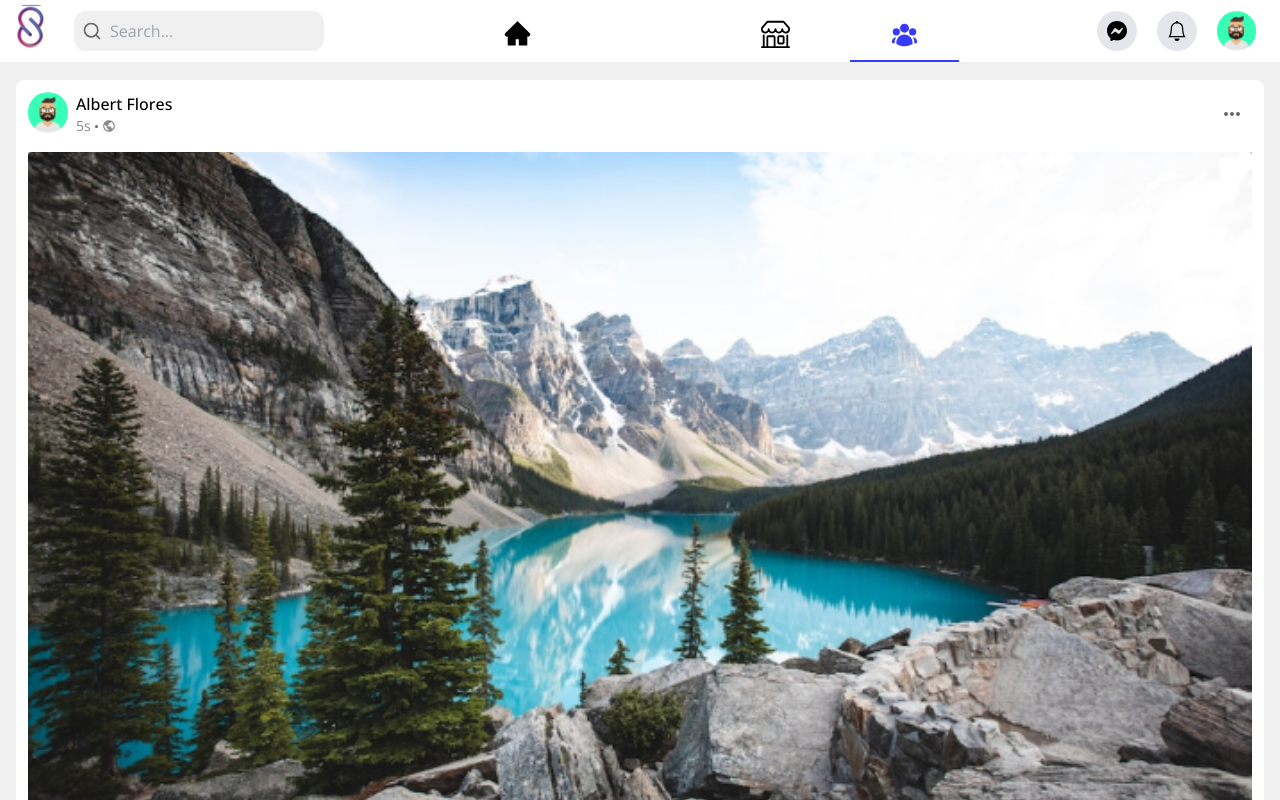
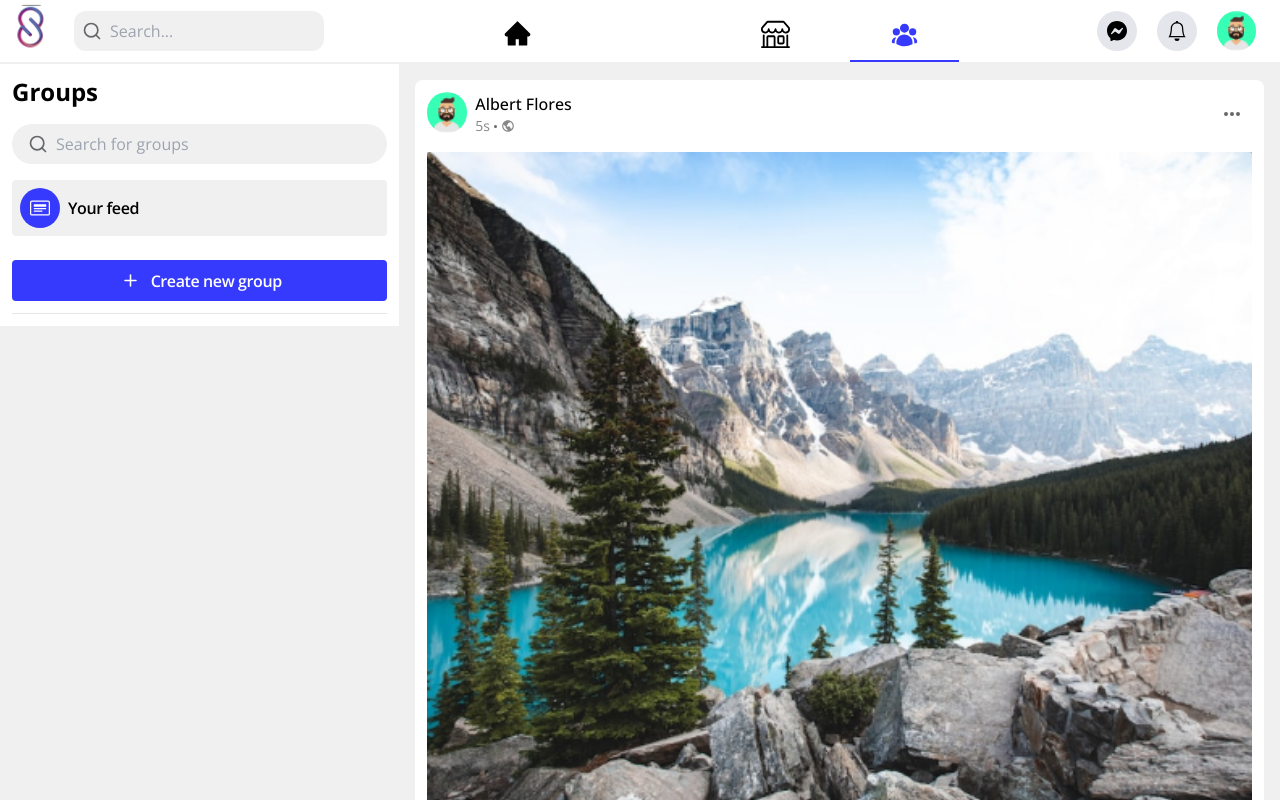
Before and after one commit to asiughuslyvesterobus/social_app, a Next.js app in the folder client/: page /groups/feed in a window 1280 px wide. Built offline with nearby package versions, Linux system fonts and the light colour scheme; some icons are missing.

Commit message:
working on some updates

```diff
--- a/client/pages/groups/feed/index.tsx
+++ b/client/pages/groups/feed/index.tsx
@@ -14,8 +14,49 @@ const GroupPage = () => {
   return (
     <MainLayout title="Groups">
       <section className="w-full h-screen overflow-auto flex flex-col tab:flex-row items-start justify-start mt-[2px]">
-
-        <div className="tab:flex-grow relative w-full tab:h-screen overflow-y-auto scrollbar-hide p-4 flex flex-col items-start justify-start gap-6 pb-24">
+        <div className="tab:flex-shrink bg-white tab:w-[45%] w-full flex flex-col relative p-3">
+          <div className="flex flex-col items-start justify-start gap-4 border-b pb-3">
+            <h2 className="text-lg font-bold md:text-2xl">Groups</h2>
+            <div className="w-full flex flex-col items-start justify-start relative">
+              <div className="flex items-center justify-start bg-bodybg h-10 px-4 rounded-full text-basegray w-full">
+                <span className="cursor-pointer">
+                  <FiSearch size={20} />
+                </span>
+                <input
+                  type="text"
+                  placeholder="Search for groups"
+                  className="h-full w-full pl-2 outline-none bg-transparent text-basegray"
+                />
+              </div>
+              <div className="w-full bg-bodybg h-fit p-4 flex-col items-center justify-start absolute bottom-0 z-10 hidden">
+                <p>No recent searches</p>
+              </div>
+            </div>
+            <div className="flex flex-col items-start w-full gap-6">
+              <Link
+                href="/groups/feed"
+                className="flex items-center justify-start w-full gap-2 bg-bodybg py-2 px-2 rounded transition-all"
+              >
+                <span className="text-white w-10 h-10 bg-primary rounded-full flex items-center justify-center">
+                  <BsCardHeading size={20} />
+                </span>
+                <span className="text-base font-semibold text-black tracking-tight">
+                  Your feed
+                </span>
+              </Link>
+              <Link
+                href="/groups/create"
+                className="flex items-center justify-center w-full gap-2 bg-primary text-white py-2 px-2 rounded transition-all"
+              >
+                <BsPlus size={25} />
+                <span className="text-base font-semibold tracking-tight">
+                  Create new group
+                </span>
+              </Link>
+            </div>
+          </div>
+        </div>
+        <div className="tab:flex-grow relative w-full tab:h-screen tab:overflow-y-auto scrollbar-hide p-4 flex flex-col items-start justify-start gap-6 pb-24">
           {postData.length === 0 ? (
             <div className="w-full flex flex-col items-center justify-start gap-5">
               <span>
@@ -67,7 +108,7 @@ const GroupPage = () => {
                     <HiDotsHorizontal size={20} />
                   </span>
                 </div>
-                <div className="h-[700px] w-full bg-basegray/40">
+                <div className="h-auto tab:h-[700px] w-full bg-basegray/40">
                   <img
                     src={item.userPost}
                     alt="user-post"
```
